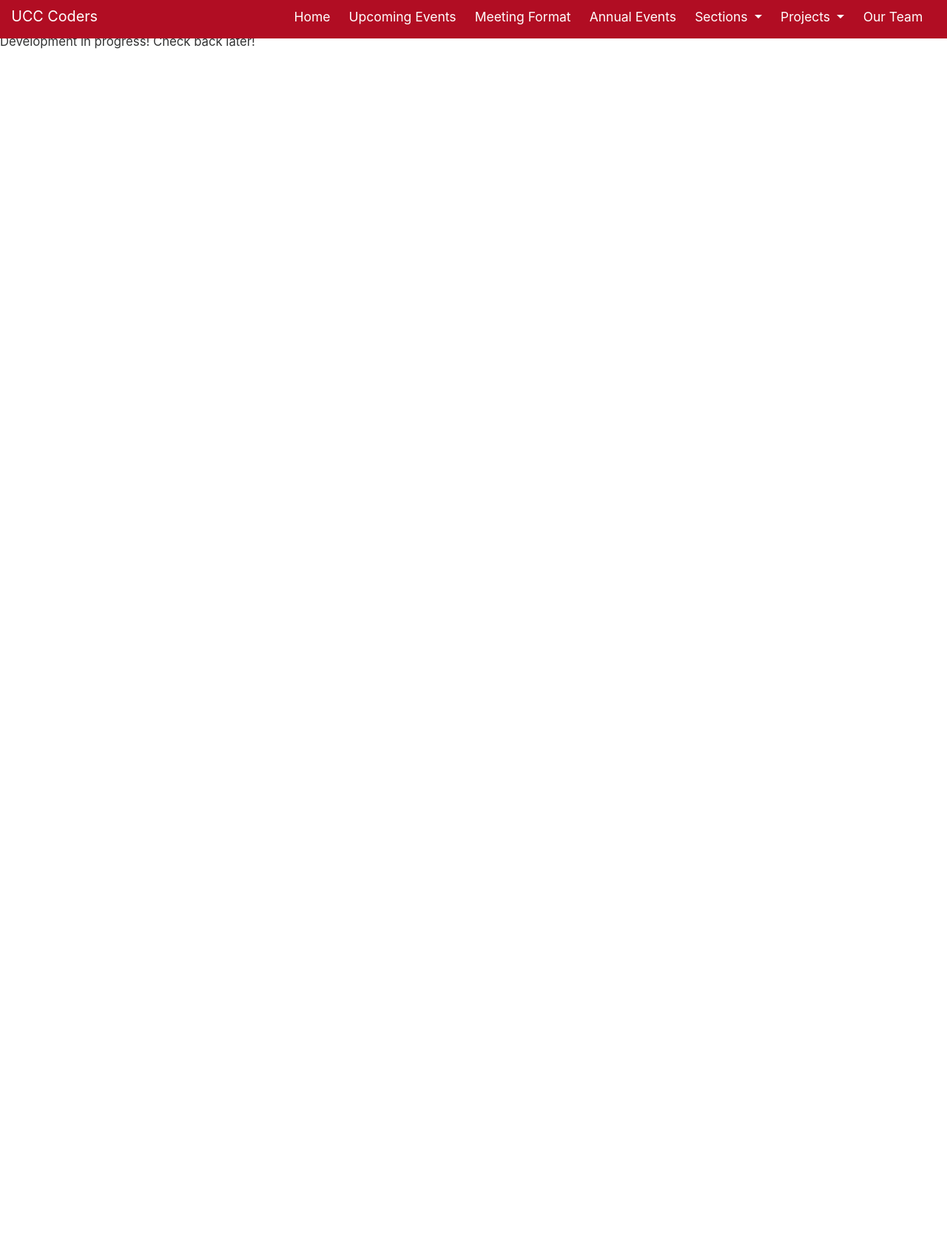
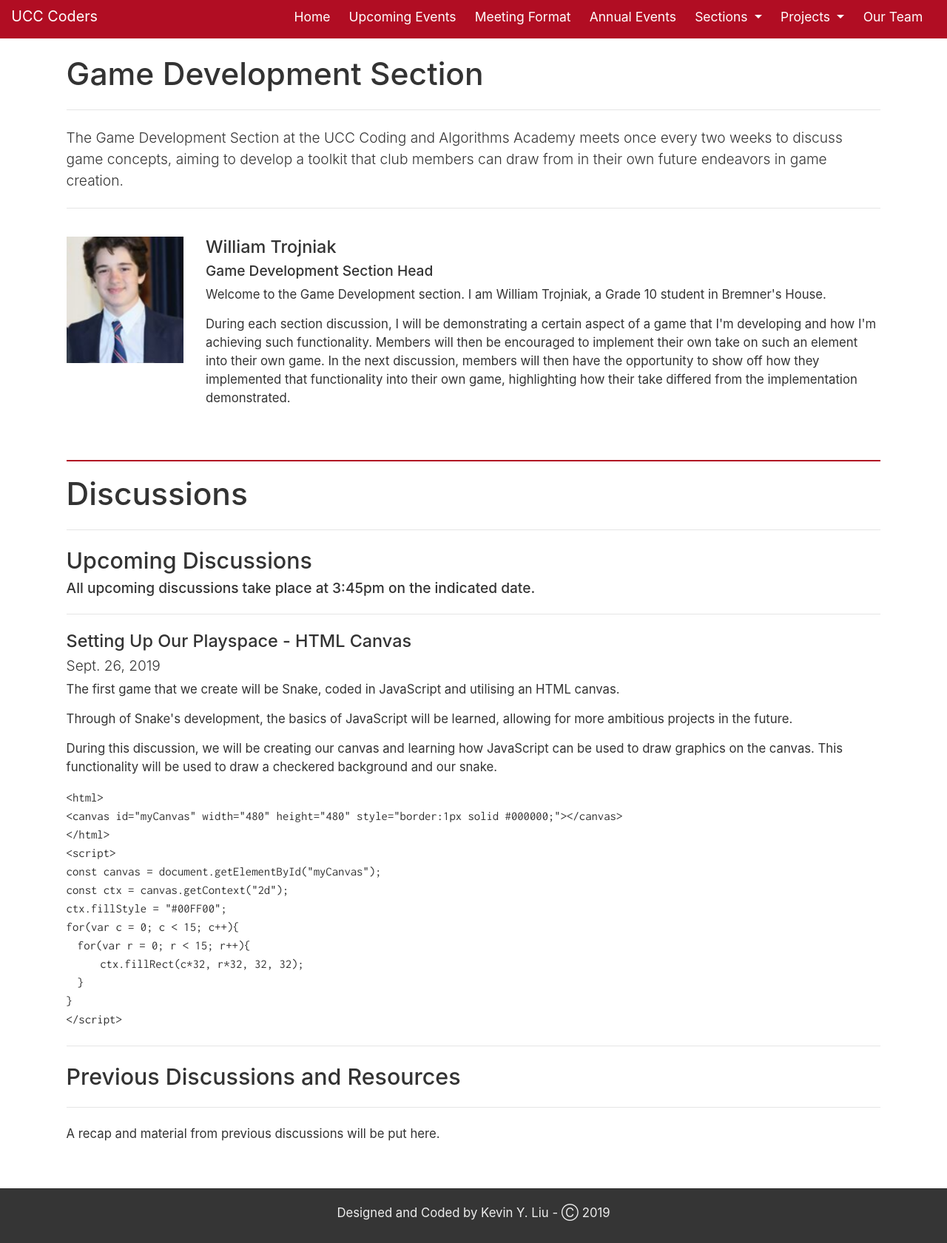
Before and after one commit to ucccoders/ucccoders.github.io, a plain HTML site: page gamedev.html in a window 1280 px wide. Shown: the part 5-1686 px from the top of the page at 74% size. Before the commit the page ends 800 px from the top, so only its background shows below. Drawn offline with nearby package versions, Linux system fonts and the light colour scheme.

Commit message:
Pushed Game Dev page

```diff
--- a/gamedev.html
+++ b/gamedev.html
@@ -1,18 +1,21 @@
 <!DOCTYPE html>
 <html>
 <head>
-	<title>Game Development Section</title>
+	<title>Algorithms Section</title>
 
 
 	<link href="https://fonts.googleapis.com/css?family=Roboto" rel="stylesheet">
 	<link rel="stylesheet" href="https://stackpath.bootstrapcdn.com/bootstrap/4.3.1/css/bootstrap.min.css" integrity="sha384-ggOyR0iXCbMQv3Xipma34MD+dH/1fQ784/j6cY/iJTQUOhcWr7x9JvoRxT2MZw1T" crossorigin="anonymous">
-	<link rel="stylesheet" href="styles.css">
+    <link rel="stylesheet" href="styles.css">
+    <link href="https://fonts.googleapis.com/css?family=Inconsolata&display=swap" rel="stylesheet">
+
+    <meta name="viewport" content="width=device-width, initial-scale=1">
 
 
 </head>
 <body>
 
-    <nav class="navbar fixed-top navbar-expand-lg navbar-dark " style = "background-color: #B10D23;">
+  <nav class="navbar fixed-top navbar-expand-lg navbar-dark " style = "background-color: #B10D23;">
 		<a class="navbar-brand" href = >UCC  Coders</a>
 		<button class="navbar-toggler" type="button" data-toggle="collapse" data-target="#navbarNavDropdown" aria-controls="navbarNavDropdown" aria-expanded="false" aria-label="Toggle navigation">
 		  <span class="navbar-toggler-icon"></span>
@@ -39,9 +42,9 @@
 					  Sections
 					</a>
 					<div class="dropdown-menu" aria-labelledby="navbarDropdownMenuLink">
-						<a class="dropdown-item nav-disappear" href="index.html#sections">Overview</a>
-						<a class="dropdown-item nav-disappear" href="algorithms.html">Algorithms Section</a>
-						<a class="dropdown-item nav-disappear" href="ai.html">AI and Machine Learning Section</a>
+            <a class="dropdown-item nav-disappear" href="index.html#sections">Overview</a>
+            <a class="dropdown-item nav-disappear" href="algorithms.html">Algorithms Section</a>
+						<a class="dropdown-item nav-disappear" href="ai.html">AI/Machine Learning Section</a>
 						<a class="dropdown-item nav-disappear" href="gamedev.html">Game Development Section</a>
 						<a class="dropdown-item nav-disappear" href="webdev.html">Web Development Section</a>
 					</div>
@@ -65,8 +68,96 @@
 		</div>
 	</nav>
 
-	<div class = "content">
-    <p> Development in progress! Check back later!</p>
+	<div class = "content" style = "padding-top: 27px;">
+
+        <div class="block">
+            <h1 >Game Development Section</h1>
+
+            <hr class="my-4">
+            <p class="lead media">
+                The Game Development Section at the UCC Coding and Algorithms Academy meets once every two weeks to discuss game concepts, aiming to develop a toolkit that club members can draw from in their own future endeavors in game creation.
+            </p>
+            <hr class = "my-4">
+
+            <div class = "row">
+                <div class = "col col-4 col-sm-3 col-md-2 d-none d-lg-block">
+                    <img class="align-self-center mr-3" src="Media/wt-game.png" alt="Generic placeholder image" style = "width: 100%">
+
+                </div>
+                <div class = "col col-8 col-sm-9 col-md-10 d-none d-lg-block">
+                    <h4> William Trojniak</h4>
+                    <h5 class="mt-0">Game Development Section Head</h5>
+                    <p>Welcome to the Game Development section. I am William Trojniak, a Grade 10 student in Bremner's House.</p>
+                    <p class="mb-0">During each section discussion, I will be demonstrating a certain aspect of a game that I'm developing and how I'm achieving such functionality. Members will then be encouraged to implement their own take on such an element into their own game. In the next discussion, members will then have the opportunity to show off how they implemented that functionality into their own game, highlighting how their take differed from the implementation demonstrated.</p>
+
+                </div>
+            </div>
+
+            <div class = "d-block d-lg-none">
+
+            <h4> William Trojniak    <img class="align-self-center mr-3 pt-2 px-2" src="Media/wt-game.png" alt="Generic placeholder image" style = "width: 24%; float: right;"></h4>
+            <h5 class="mt-0">Game Development Section Head</h5>
+            <p>Welcome to the Game Development section. I am William Trojniak, a Grade 10 student in Bremner's House.</p>
+            <p class="mb-0">During each section discussion, I will be demonstrating a certain aspect of a game that I'm developing and how I'm achieving such functionality. Members will then be encouraged to implement their own take on such an element into their own game. In the next discussion, members will then have the opportunity to show off how they implemented that functionality into their own game, highlighting how their take differed from the implementation demonstrated.</p>
+
+
+        </div>
+
+
+        </div>
+
+        <div class="block pt-5 pb-5">
+                <hr class = "line1">
+            <h1 class=>Discussions</h1>
+            <hr class = "my-4">
+            <h2> Upcoming Discussions</h2>
+            <h5> All upcoming discussions take place at 3:45pm on the indicated date.</h5>
+            <hr class="my-4">
+
+            <h4> Setting Up Our Playspace - HTML Canvas</h4>
+            <h5 class="lead">Sept. 26, 2019</h5>
+            <p>The first game that we create will be Snake, coded in JavaScript and utilising an HTML canvas. </p>
+            <p>Through of Snake's development, the basics of JavaScript will be learned, allowing for more ambitious projects in the future.</p>
+            <p>During this discussion, we will be creating our canvas and learning how JavaScript can be used to draw graphics on the canvas. This functionality will be used to draw a checkered background and our snake.</p>
+
+            <p class = "code">&lthtml&gt</p>
+            <p class = "code">&ltcanvas id="myCanvas" width="480" height="480" style="border:1px solid #000000;"&gt&lt/canvas&gt</p>
+            <p class = "code">&lt/html&gt</p>
+
+            <p class = "code">&ltscript&gt</p>
+            <p class = "code">const canvas = document.getElementById("myCanvas");</p>
+            <p class = "code">const ctx = canvas.getContext("2d");</p>
+            <p class = "code">ctx.fillStyle = "#00FF00";</p>
+            <p class = "code">for(var c = 0; c &lt 15; c++){</p>
+            <p class = "code pl-3">for(var r = 0; r &lt 15; r++){</p>
+            <p class = "code pl-5">ctx.fillRect(c*32, r*32, 32, 32);</p>
+            <p class = "code pl-3">}</p>
+            <p class = "code pl">}</p>
+            <p class = "code">&lt/script&gt</p>
+
+
+            <hr class = "my-4">
+            <h2> Previous Discussions and Resources</h2>
+            <hr class="my-4">
+
+            <p> A recap and material from previous discussions will be put here.</p>
+            <!--
+            <h4> Fibonnaci Sequences</h4>
+            <h5 class="lead">Sept. 15, 2019</h5>
+            <p>We will discuss...</p>
+            <hr class = "my-4">
+
+            <h4> Pattern Generation</h4>
+            <h5 class="lead">Sept. 08, 2019</h5>
+            <p>We will discuss...</p>
+            <hr class = "my-4">
+            -->
+
+        </div>
+    </div>
+
+    <div class = "footer">
+        <p style = "font-size: 1.1rem!important;">Designed and Coded by Kevin Y. Liu - &#9400; 2019</p>
     </div>
 
 
@@ -74,7 +165,7 @@
 	<script src="https://code.jquery.com/jquery-3.3.1.slim.min.js" integrity="sha384-q8i/X+965DzO0rT7abK41JStQIAqVgRVzpbzo5smXKp4YfRvH+8abtTE1Pi6jizo" crossorigin="anonymous"></script>
 	<script src="https://cdnjs.cloudflare.com/ajax/libs/popper.js/1.14.7/umd/popper.min.js" integrity="sha384-UO2eT0CpHqdSJQ6hJty5KVphtPhzWj9WO1clHTMGa3JDZwrnQq4sF86dIHNDz0W1" crossorigin="anonymous"></script>
 	<script src="https://stackpath.bootstrapcdn.com/bootstrap/4.3.1/js/bootstrap.min.js" integrity="sha384-JjSmVgyd0p3pXB1rRibZUAYoIIy6OrQ6VrjIEaFf/nJGzIxFDsf4x0xIM+B07jRM" crossorigin="anonymous"></script>
-    <script src="javascript.js"></script>
+  <script src="javascript.js"></script>
 
 </body>
 </html>
```
Also changed, not shown: Media/nb.jpg (deleted), Media/nb.png (deleted), Media/wt-game.png (added).
